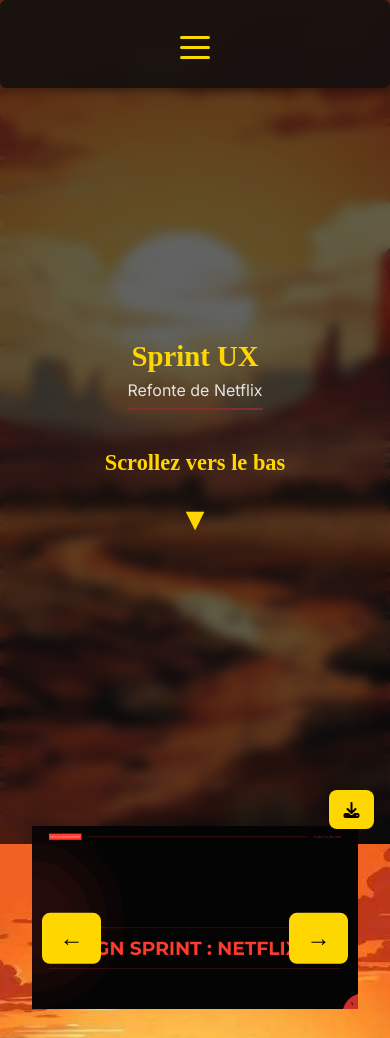
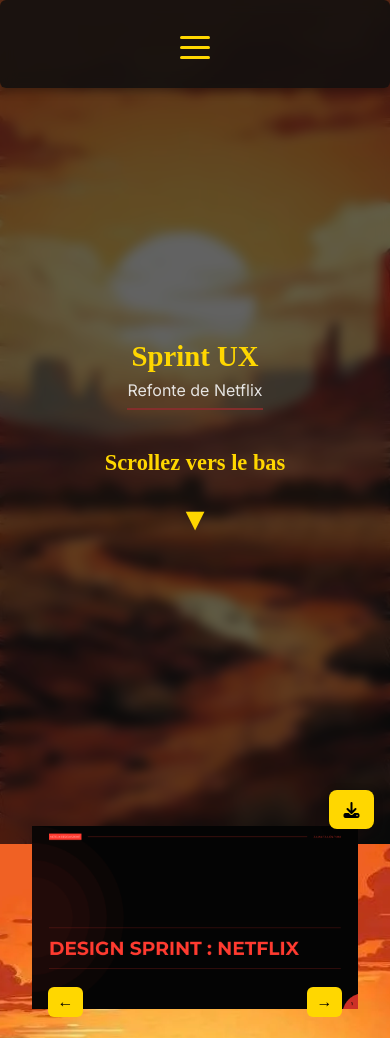
Before and after one commit to faniryjulian/faniryjulian.github.io, a plain HTML site: page projet_premier.html in a window 390 px wide. Shown: the top 1038 px of the page. Drawn offline with Linux system fonts and the light colour scheme.

Commit message:
bouton responsive slider

```diff
--- a/pdf-slider.css
+++ b/pdf-slider.css
@@ -113,3 +113,28 @@
       display: none;
     }
   }
+
+  @media (max-width: 768px) {
+    .nav-btn {
+      font-size: 1rem;
+      padding: 0.4rem 0.6rem;
+      border-radius: 6px;
+      bottom: 4rem;
+      top: auto;
+      transform: none;
+    }
+
+    .nav-btn.prev {
+      position: absolute;
+      left: 1rem;
+    }
+
+    .nav-btn.next {
+      position: absolute;
+      right: 1rem;
+    }
+
+    .slider-track img {
+      max-height: 75vh;
+    }
+  }
```
